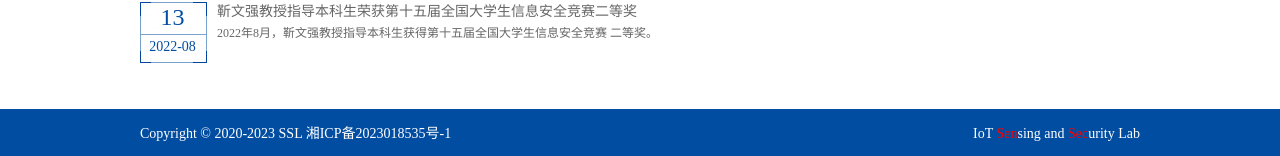
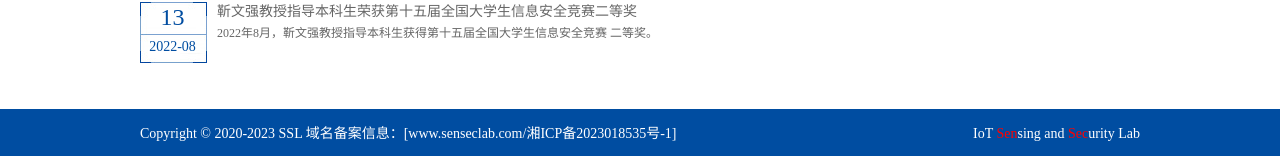
Before and after one commit to senseclab/senseclab.github.io, a Jekyll site: the page built from index.html, in a window 1280 px wide. Shown: the part 2026-2182 px from the top of the page. Built offline with Jekyll 4.4.1, drawn with Linux system fonts in a browser that asks for light colours.

Commit message:
Update default.html

```diff
--- a/_layouts/default.html
+++ b/_layouts/default.html
@@ -55,7 +55,7 @@ $(function(){
     <div class="temp_foot">
       <div class="temp_center">
         <div class="bottom">
-          <div class="left"><p>Copyright &copy; 2020-2023 SSL  湘ICP备2023018535号-1</p></div>
+          <div class="left"><p>Copyright &copy; 2020-2023 SSL  域名备案信息：[www.senseclab.com/<a href="https://beian.miit.gov.cn/">湘ICP备2023018535号-1</a>]</p></div>
           <div class="right"><p>IoT <span style="color:red">Sen</span>sing and <span style="color:red">Sec</span>urity Lab</p></div>
         </div>
       </div>
```
